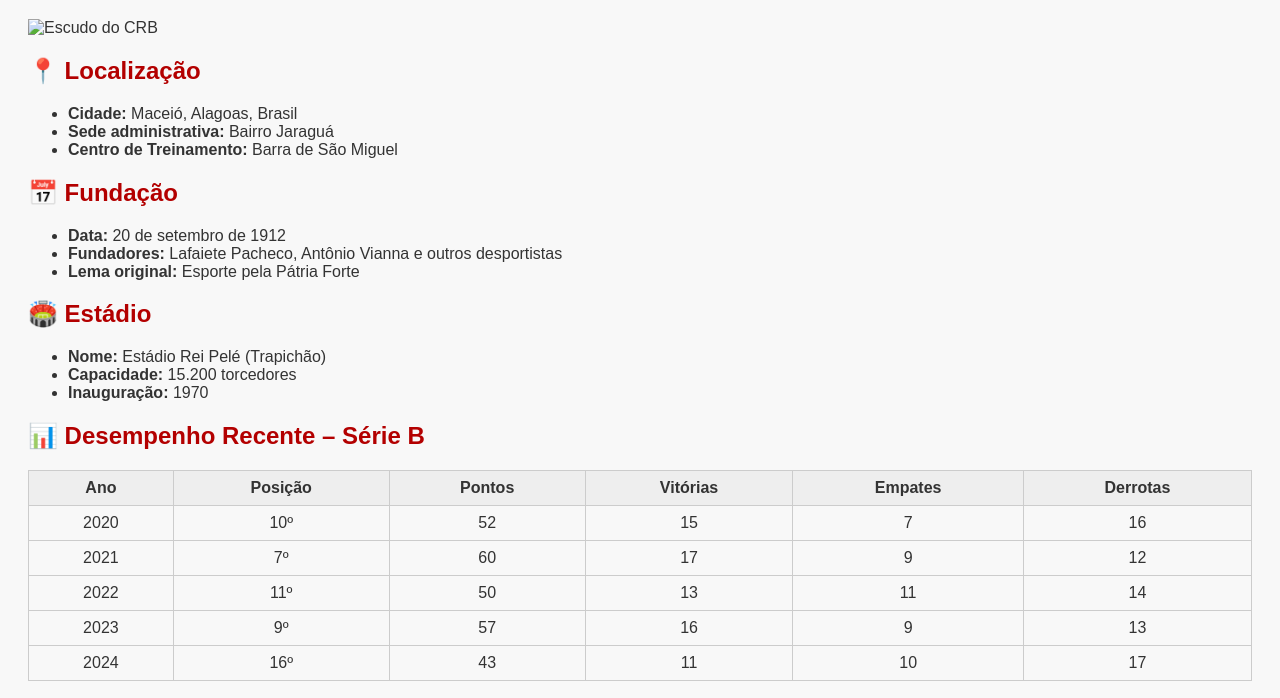
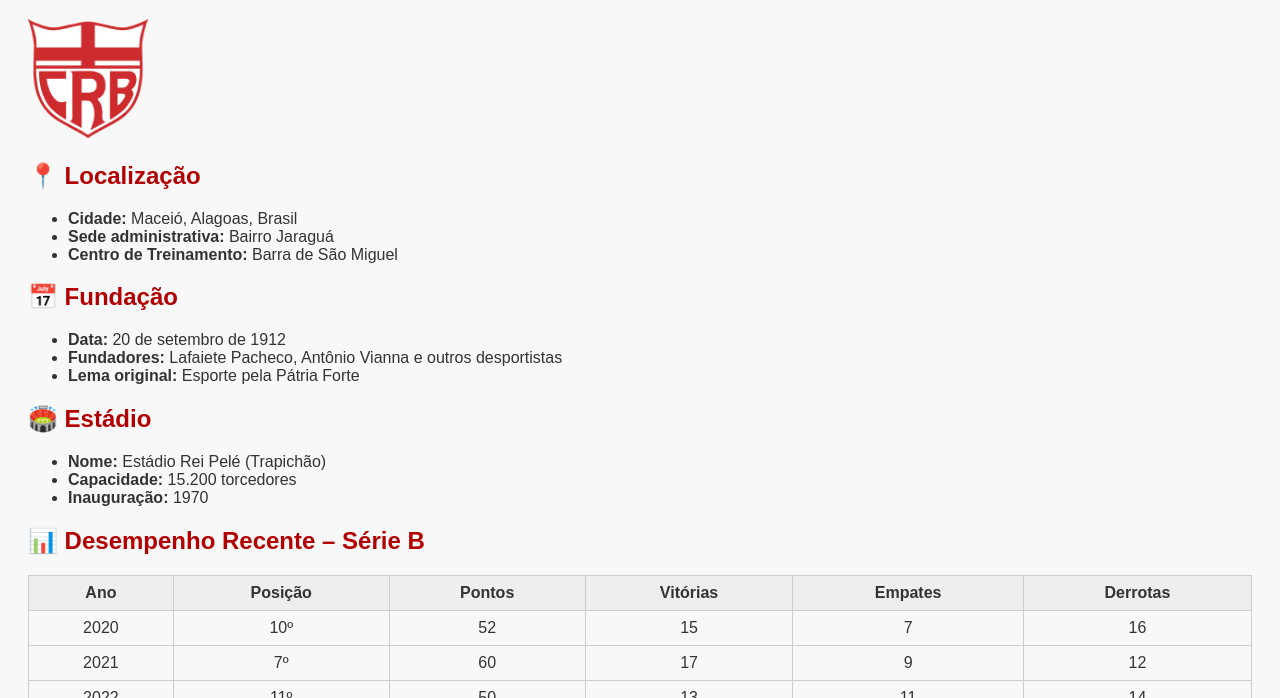
Before and after one commit to andrey123salgueiro/serie-b, a plain HTML site: page crb.html in a window 1280 px wide. Shown: the part 90-788 px from the top of the page. Drawn offline with Linux system fonts and the light colour scheme.

Commit message:
Update crb.html

```diff
--- a/crb.html
+++ b/crb.html
@@ -34,7 +34,7 @@
 <body>
 
   <h1>🐓 Clube de Regatas Brasil (CRB)</h1>
-  <img src="../imagens/cbr.png" alt="Escudo do CRB" class="escudo">
+  <img src="cbr.png" alt="Escudo do CRB" class="escudo">
 
   <h2>📍 Localização</h2>
   <ul>
```
